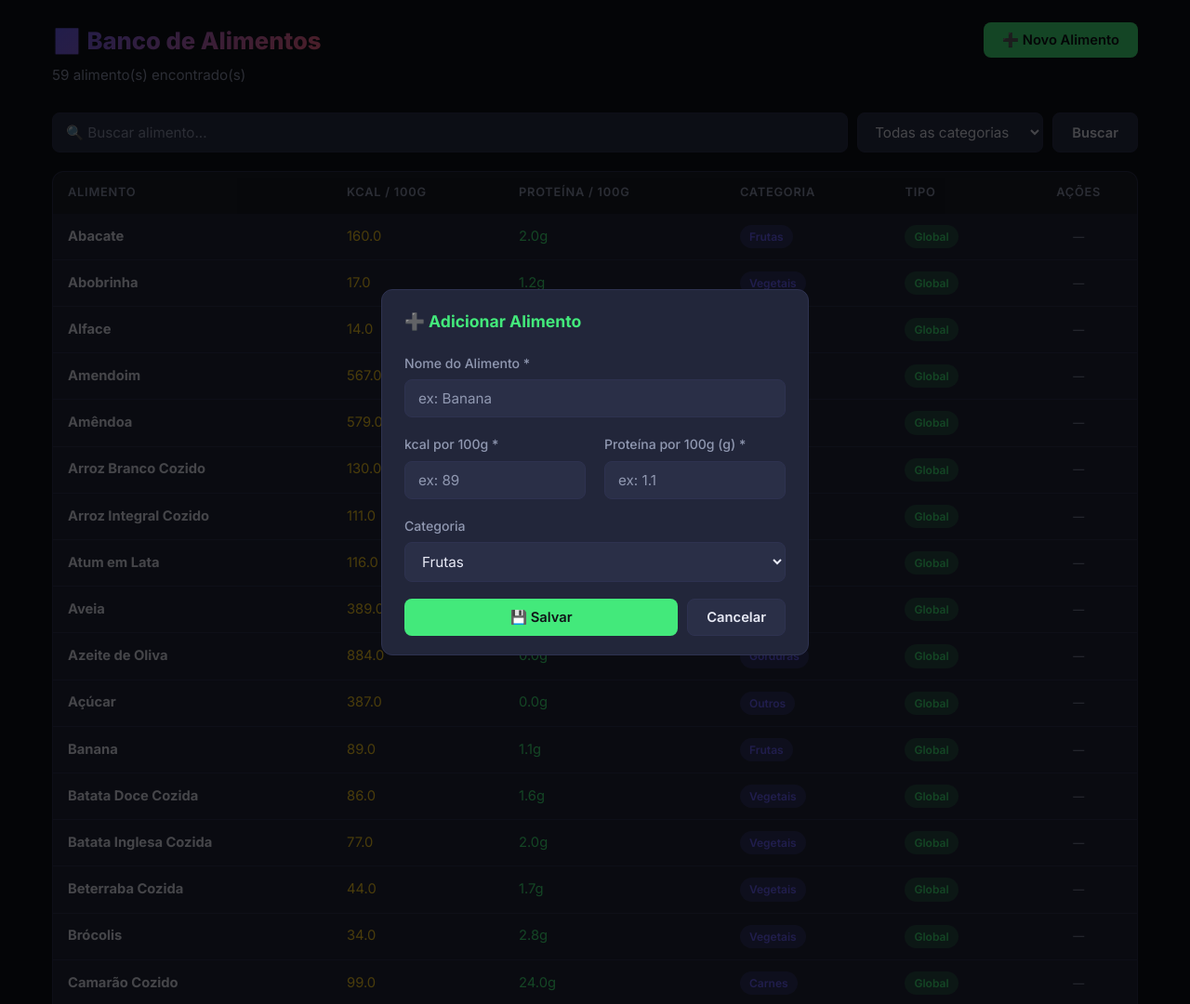
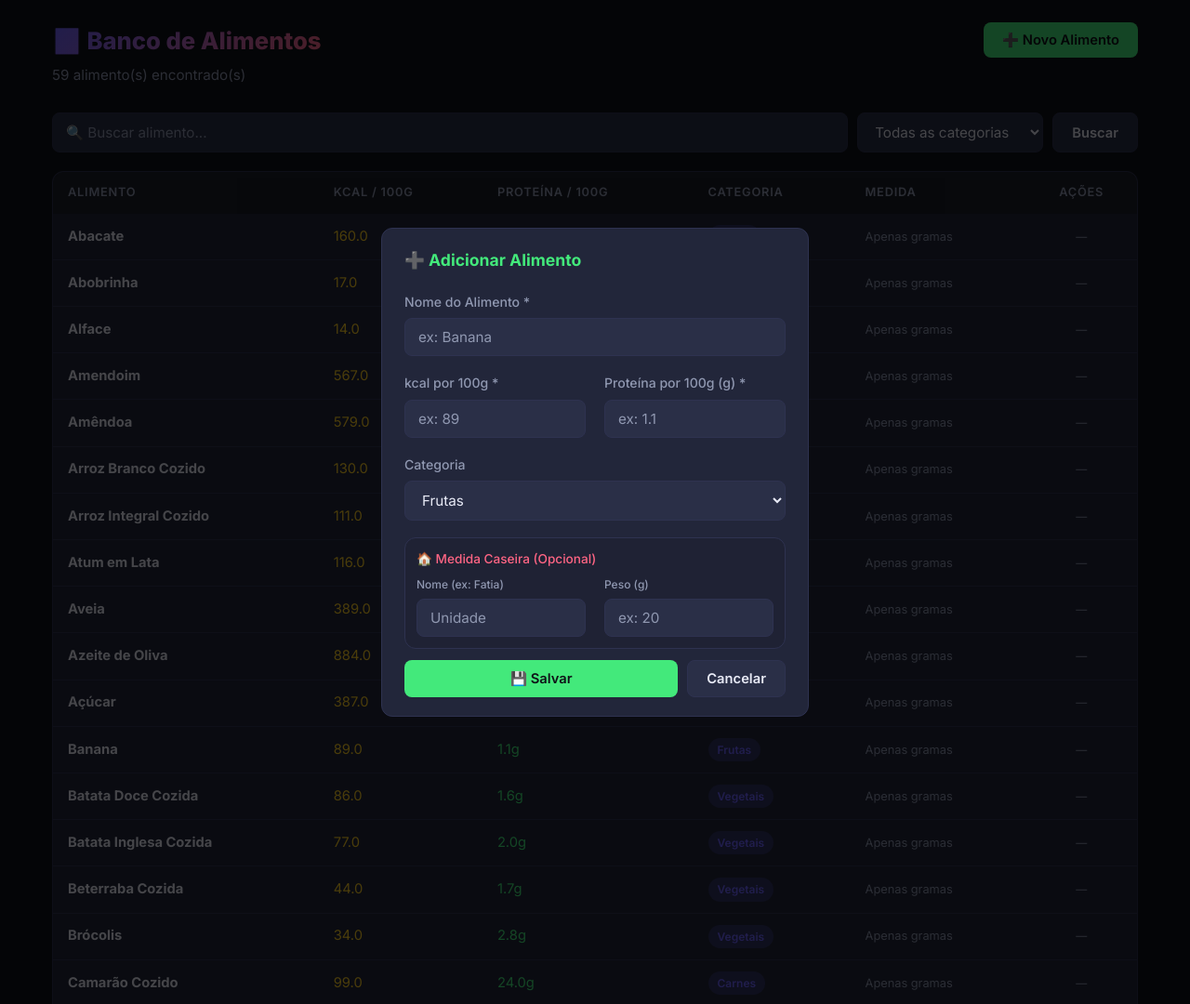
Before and after one commit to EduardoFiuza/nutritrack, a Flask app: page /foods in a window 1280 px wide, after a click on "➕ Novo Alimento". Shown: the part 64-1144 px from the top of the page at 93% size. Run offline with Flask 3, Linux system fonts and the light colour scheme; the visitor is signed in with stand-in values (Sample User, id 1); data comes from the database, SQL or seed files in the repository.

Commit message:
Implement unit-based portion support (Home measures)

```diff
--- a/app.py
+++ b/app.py
@@ -40,13 +40,35 @@ def create_app():
     app.register_blueprint(auth_bp)
     app.register_blueprint(main_bp)
 
-    # Criar tabelas + seed
+    # Criar tabelas + seed + migrações manuais
     with app.app_context():
         from models import User, Food, DietDay, Meal, MealItem
         db.create_all()
+        # Migração manual de colunas novas (caso existam)
+        _run_manual_migrations()
         _seed_foods()
 
     return app
+
+def _run_manual_migrations():
+    from extensions import db
+    from sqlalchemy import text
+    try:
+        # Tenta adicionar as colunas se não existirem (Postgres/SQLite)
+        # O 'IF NOT EXISTS' não funciona no SQLite antigo, então usamos try/except
+        try:
+            db.session.execute(text("ALTER TABLE foods ADD COLUMN unit_name VARCHAR(50)"))
+        except:
+            db.session.rollback()
+
+        try:
+            db.session.execute(text("ALTER TABLE foods ADD COLUMN g_per_unit FLOAT"))
+        except:
+            db.session.rollback()
+
+        db.session.commit()
+    except Exception as e:
+        print("Migração automática ignorada ou já realizada:", str(e))
 
 
 def _seed_foods():
--- a/models.py
+++ b/models.py
@@ -40,6 +40,8 @@ class Food(db.Model):
     kcal_per_100g = db.Column(db.Float, nullable=False)
     protein_per_100g = db.Column(db.Float, nullable=False)
     category = db.Column(db.String(60), default="Outros")
+    unit_name = db.Column(db.String(50), nullable=True)
+    g_per_unit = db.Column(db.Float, nullable=True)
     created_at = db.Column(db.DateTime, default=datetime.utcnow)
 
 
--- a/routes.py
+++ b/routes.py
@@ -120,12 +120,16 @@ def add_food():
         kcal = float(request.form["kcal"].replace(",", "."))
         protein = float(request.form["protein"].replace(",", "."))
         category = request.form.get("category", "Outros")
+        unit_name = request.form.get("unit_name", "").strip() or None
+        g_per_unit = request.form.get("g_per_unit", "").replace(",", ".")
+        g_per_unit = float(g_per_unit) if g_per_unit else None
     except (ValueError, KeyError):
         flash("Preencha todos os campos corretamente.", "danger")
         return redirect(url_for("main.foods"))
 
     food = Food(name=name, kcal_per_100g=kcal,
                 protein_per_100g=protein, category=category,
+                unit_name=unit_name, g_per_unit=g_per_unit,
                 user_id=current_user.id)
     db.session.add(food)
     db.session.commit()
@@ -151,6 +155,12 @@ def edit_food(food_id):
     food.kcal_per_100g = float(request.form["kcal"].replace(",", "."))
     food.protein_per_100g = float(request.form["protein"].replace(",", "."))
     food.category = request.form.get("category", "Outros")
+
+    unit_name = request.form.get("unit_name", "").strip() or None
+    g_per_unit = request.form.get("g_per_unit", "").replace(",", ".")
+    food.unit_name = unit_name
+    food.g_per_unit = float(g_per_unit) if g_per_unit else None
+
     db.session.commit()
     flash("Alimento atualizado! ✅", "success")
     return redirect(url_for("main.foods"))
@@ -263,7 +273,9 @@ def api_foods():
     return jsonify([{
         "id": f.id, "name": f.name,
         "kcal": f.kcal_per_100g, "prot": f.protein_per_100g,
-        "category": f.category
+        "category": f.category,
+        "unit_name": f.unit_name,
+        "g_per_unit": f.g_per_unit
     } for f in foods])
 
 
--- a/static/js/app.js
+++ b/static/js/app.js
@@ -44,13 +44,26 @@ if (foodSearchInput) {
     foods.forEach(f => {
       const item = document.createElement('div');
       item.className = 'dropdown-item';
-      item.innerHTML = `<span class="di-name">${f.name}</span>
-        <span class="di-stats">${f.kcal} kcal | ${f.prot}g prot <small class="badge badge-purple">${f.category}</small></span>`;
+      let unitInfo = f.unit_name ? `<span class="badge badge-purple">${f.unit_name}</span>` : '';
+      item.innerHTML = `<span class="di-name">${f.name} ${unitInfo}</span>
+        <span class="di-stats">${f.kcal} kcal | ${f.prot}g prot</span>`;
       item.addEventListener('click', () => {
         selectedFood = f;
         foodSearchInput.value = f.name;
         foodIdInput.value = f.id;
         foodDropdown.style.display = 'none';
+
+        // Se tem unidade, mostra o seletor de modo
+        const unitWrap = document.getElementById('unit-mode-wrap');
+        if (unitWrap) {
+           if (f.unit_name) {
+               unitWrap.style.display = 'flex';
+               document.getElementById('unit-name-label').textContent = f.unit_name;
+           } else {
+               unitWrap.style.display = 'none';
+               document.getElementById('mode-grams').checked = true;
+           }
+        }
         updatePreview();
       });
       foodDropdown.appendChild(item);
@@ -65,17 +78,37 @@ if (foodSearchInput) {
   });
 }
 
+// Escutar mudanças no modo (Gramas vs Unidade)
+document.querySelectorAll('input[name="qty_mode"]').forEach(radio => {
+  radio.addEventListener('change', updatePreview);
+});
+
 if (qtyInput) {
   qtyInput.addEventListener('input', updatePreview);
 }
 
 function updatePreview() {
   if (!selectedFood || !qtyInput) return;
-  const qty = parseFloat(qtyInput.value) || 0;
+
+  const mode = document.querySelector('input[name="qty_mode"]:checked')?.value || 'g';
+  let qty = parseFloat(qtyInput.value) || 0;
+  let displayQty = qty;
+  let unitLabel = 'g';
+
+  if (mode === 'unit' && selectedFood.g_per_unit) {
+    qty = qty * selectedFood.g_per_unit; // Converte para gramas para o cálculo
+    unitLabel = selectedFood.unit_name;
+  }
+
   const kcal = (selectedFood.kcal * qty / 100).toFixed(1);
   const prot = (selectedFood.prot * qty / 100).toFixed(1);
+
   if (previewDiv) {
-    previewDiv.textContent = `➡ ${qty}g de ${selectedFood.name} → 🔥 ${kcal} kcal | 💪 ${prot}g prot.`;
+    if (mode === 'unit') {
+        previewDiv.textContent = `➡ ${displayQty} ${unitLabel} (${qty.toFixed(0)}g) → 🔥 ${kcal} kcal | 💪 ${prot}g prot.`;
+    } else {
+        previewDiv.textContent = `➡ ${qty}g de ${selectedFood.name} → 🔥 ${kcal} kcal | 💪 ${prot}g prot.`;
+    }
     previewDiv.style.display = 'block';
   }
 }
--- a/templates/foods.html
+++ b/templates/foods.html
@@ -38,7 +38,7 @@
             <th>kcal / 100g</th>
             <th>Proteína / 100g</th>
             <th class="hide-mobile">Categoria</th>
-            <th class="hide-mobile">Tipo</th>
+            <th class="hide-mobile">Medida</th>
             <th style="text-align:center;">Ações</th>
           </tr>
         </thead>
@@ -52,16 +52,16 @@
               <span class="badge badge-purple">{{ food.category }}</span>
             </td>
             <td class="hide-mobile">
-              {% if food.user_id == None %}
-                <span class="badge badge-green">Global</span>
+              {% if food.unit_name %}
+                <span style="font-size: 0.85rem; color: var(--accent2);">{{ food.unit_name }} ({{ food.g_per_unit }}g)</span>
               {% else %}
-                <span class="badge badge-yellow">Meu</span>
+                <span style="color: var(--dim); font-size: 0.8rem;">Apenas gramas</span>
               {% endif %}
             </td>
             <td style="text-align:center;">
               {% if food.user_id == current_user.id %}
               <button class="btn btn-secondary btn-sm btn-icon"
-                      onclick="openEdit({{ food.id }}, '{{ food.name }}', {{ food.kcal_per_100g }}, {{ food.protein_per_100g }}, '{{ food.category }}')"
+                      onclick="openEdit({{ food.id }}, '{{ food.name }}', {{ food.kcal_per_100g }}, {{ food.protein_per_100g }}, '{{ food.category }}', '{{ food.unit_name or '' }}', '{{ food.g_per_unit or '' }}')"
                       title="Editar">✏️</button>
               <form method="POST" action="{{ url_for('main.delete_food', food_id=food.id) }}"
                     style="display:inline;" onsubmit="return confirm('Excluir {{ food.name }}?')">
@@ -112,6 +112,19 @@
           {% endfor %}
         </select>
       </div>
+      <div class="card" style="padding: 12px; background: rgba(0,0,0,0.1); margin-bottom: 12px;">
+        <label class="form-label" style="font-size: 0.85rem; color: var(--accent2);">🏠 Medida Caseira (Opcional)</label>
+        <div class="grid-2">
+          <div class="form-group" style="margin-bottom:0;">
+            <label class="form-label" style="font-size:0.75rem;">Nome (ex: Fatia)</label>
+            <input type="text" name="unit_name" class="form-control" placeholder="Unidade" />
+          </div>
+          <div class="form-group" style="margin-bottom:0;">
+            <label class="form-label" style="font-size:0.75rem;">Peso (g)</label>
+            <input type="number" name="g_per_unit" step="0.1" class="form-control" placeholder="ex: 20" />
+          </div>
+        </div>
+      </div>
       <div style="display:flex;gap:10px;margin-top:8px;">
         <button type="submit" class="btn btn-success" style="flex:1;">💾 Salvar</button>
         <button type="button" class="btn btn-secondary" onclick="document.getElementById('add-modal').style.display='none'">Cancelar</button>
@@ -147,6 +160,19 @@
           {% endfor %}
         </select>
       </div>
+      <div class="card" style="padding: 12px; background: rgba(0,0,0,0.1); margin-bottom: 12px;">
+        <label class="form-label" style="font-size: 0.85rem; color: var(--accent2);">🏠 Medida Caseira (Opcional)</label>
+        <div class="grid-2">
+          <div class="form-group" style="margin-bottom:0;">
+            <label class="form-label" style="font-size:0.75rem;">Nome (ex: Fatia)</label>
+            <input type="text" name="unit_name" id="edit-unit-name" class="form-control" />
+          </div>
+          <div class="form-group" style="margin-bottom:0;">
+            <label class="form-label" style="font-size:0.75rem;">Peso (g)</label>
+            <input type="number" name="g_per_unit" id="edit-g-unit" step="0.1" class="form-control" />
+          </div>
+        </div>
+      </div>
       <div style="display:flex;gap:10px;margin-top:8px;">
         <button type="submit" class="btn btn-primary" style="flex:1;">✅ Atualizar</button>
         <button type="button" class="btn btn-secondary" onclick="document.getElementById('edit-modal').style.display='none'">Cancelar</button>
@@ -159,12 +185,14 @@
 
 {% block scripts %}
 <script>
-function openEdit(id, name, kcal, protein, category) {
+function openEdit(id, name, kcal, protein, category, unitName, gPerUnit) {
   document.getElementById('edit-form').action = `/foods/edit/${id}`;
   document.getElementById('edit-name').value = name;
   document.getElementById('edit-kcal').value = kcal;
   document.getElementById('edit-protein').value = protein;
   document.getElementById('edit-cat').value = category;
+  document.getElementById('edit-unit-name').value = unitName;
+  document.getElementById('edit-g-unit').value = gPerUnit;
   document.getElementById('edit-modal').style.display = 'flex';
 }
 // Close modals on backdrop click
```
Also changed, not shown: migrate_db.py (added, +31 -0 lines), templates/meals.html (+20 -2 lines).
